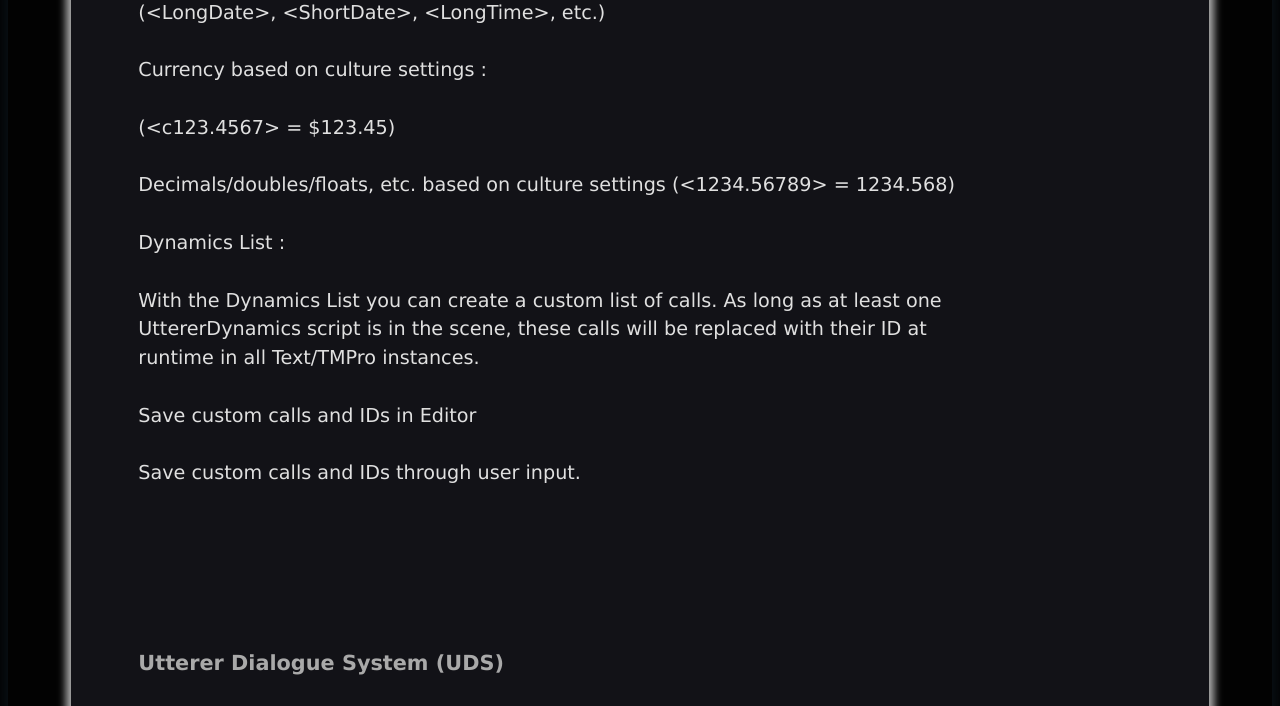
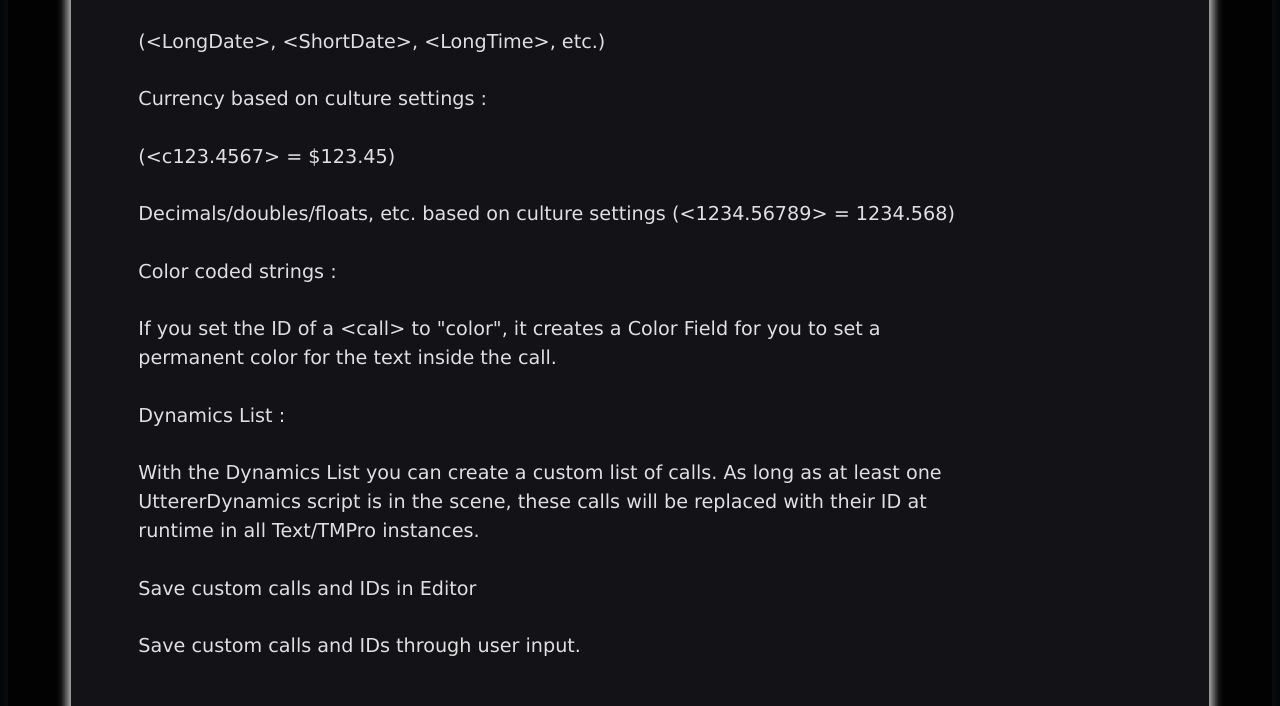
Before and after one commit to Madsir/madsirstudio.github.io, a Jekyll site: the page built from utterer/index.html, in a window 1280 px wide and 900 px high, scrolled down 2612 px, cut to the strip 0-706 px from the top of the window. Built offline with Jekyll 4.4.1, drawn with Linux system fonts in a browser that asks for light colours.

Commit message:
Update index.html

```diff
--- a/utterer/index.html
+++ b/utterer/index.html
@@ -94,12 +94,14 @@ Add an UttererLanguages script to a UDS prefab in the scene. Speaker text areas
 
 Built-In Dynamics (&lt;call&gt;)<br><br>
 	Utterer Dynamics contains several built in dynamic strings as well as a Dynamics List for you to add your own dynamic strings, each with a call and an ID. Calls are replaced with their IDs at runtime.<br>
-	Built in Dynamics are formatted based on the current culture settings :<br><br>
+	<br>Built in Dynamics are formatted based on the current culture settings :<br><br>
 Several DateTime calls :<br><br> (&lt;LongDate&gt;, &lt;ShortDate&gt;, &lt;LongTime&gt;, etc.)<br><br>
 Currency based on culture settings : <br>
 	<br>(&lt;c123.4567&gt; = $123.45)<br><br>
 Decimals/doubles/floats, etc. based on culture settings (&lt;1234.56789&gt; = 1234.568)<br>
 <br>
+Color coded strings :<br><br>
+	If you set the ID of a &lt;call&gt; to "color", it creates a Color Field for you to set a permanent color for the text inside the call.<br><br>
 Dynamics List :<br><br>
 With the Dynamics List you can create a custom list of calls. As long as at least one UttererDynamics script is in the scene, these calls will be replaced with their ID at runtime in all Text/TMPro instances.
 <br><br>
```
